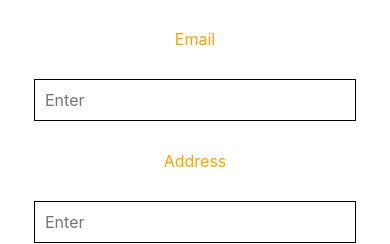
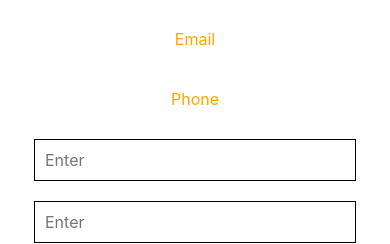
Before and after one commit to RylanLoukusa/Event-Planner, a React (Create React App) app: page /InformationSpecial in a window 390 px wide. Shown: the part 688-932 px from the top of the page. Built offline with nearby package versions, Linux system fonts and the light colour scheme.

Commit message:
add phone prompt to info pages

```diff
--- a/src/Pages/Information/Information.js
+++ b/src/Pages/Information/Information.js
@@ -15,6 +15,8 @@ const Information = () => {
                 <label className={GlobalStyles.inputPrompt}>First Name</label>
                     <input required placeholder="Enter" className={GlobalStyles.input}/>
                     <label className={GlobalStyles.inputPrompt}>Last Name</label>
+                    <input required placeholder="Enter" className={GlobalStyles.input}/>
+                    <label className={GlobalStyles.inputPrompt}>Email</label>
                     <input required placeholder="Enter" className={GlobalStyles.input}/>
                     <label className={GlobalStyles.inputPrompt}>Email</label>
                     <input required placeholder="Enter" className={GlobalStyles.input}/>
--- a/src/Pages/Information/InformationSpecial.js
+++ b/src/Pages/Information/InformationSpecial.js
@@ -27,6 +27,8 @@ const InformationSpecial = () => {
                     <label className={GlobalStyles.inputPrompt}>Last Name</label>
                     <input required placeholder="Enter" className={GlobalStyles.input}/>
                     <label className={GlobalStyles.inputPrompt}>Email</label>
+                    <label className={GlobalStyles.inputPrompt}>Phone</label>
+                    <input required placeholder="Enter" className={GlobalStyles.input}/>
                     <input required placeholder="Enter" className={GlobalStyles.input}/>
                     <label className={GlobalStyles.inputPrompt}>Address</label>
                     <input required placeholder="Enter" className={GlobalStyles.input}/>
```
